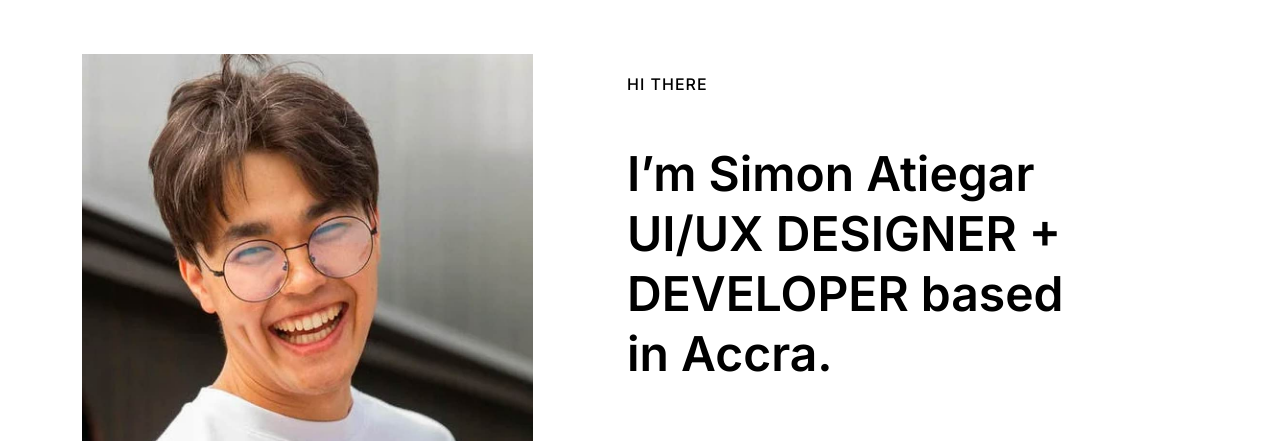
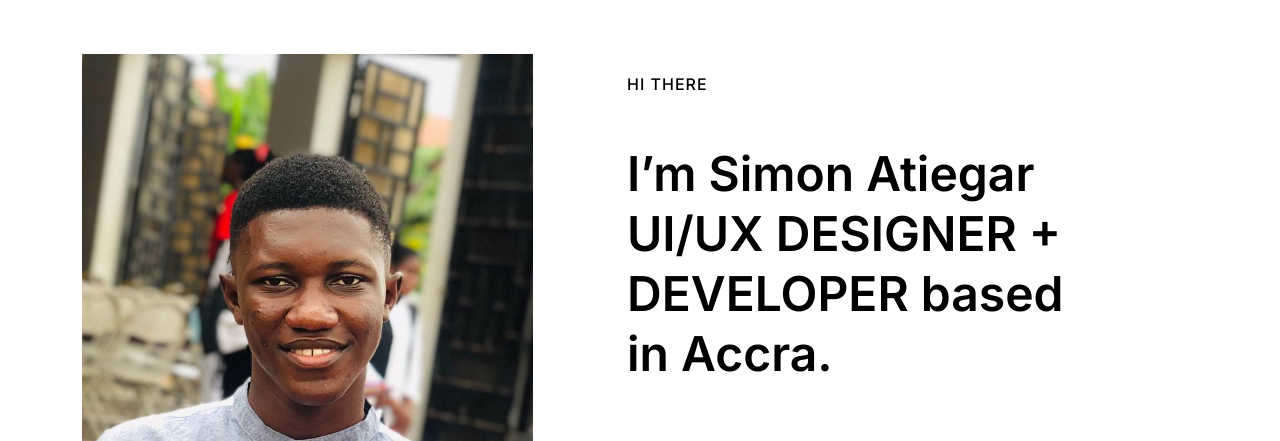
Before and after one commit to Simondelali/my-first-static-web-app, a plain HTML site: page index.html in a window 1280 px wide. Shown: the part 126-567 px from the top of the page. Drawn offline with nearby package versions, Linux system fonts and the light colour scheme.

Commit message:
Updated my dp

```diff
--- a/index.html
+++ b/index.html
@@ -48,7 +48,7 @@
         <div class="row">
           <div class="col-12 col-sm-12 col-md-5 col-lg-5 col-xl-5 col-xxl-5">
             <figure>
-              <img src="assets/images/profile-image.jpg">
+              <img src="assets/images/simon.jpeg">
             </figure>
           </div>
           <div class="col-12 col-sm-12 col-md-7 col-lg-7 col-xl-7 col-xxl-7">
```
